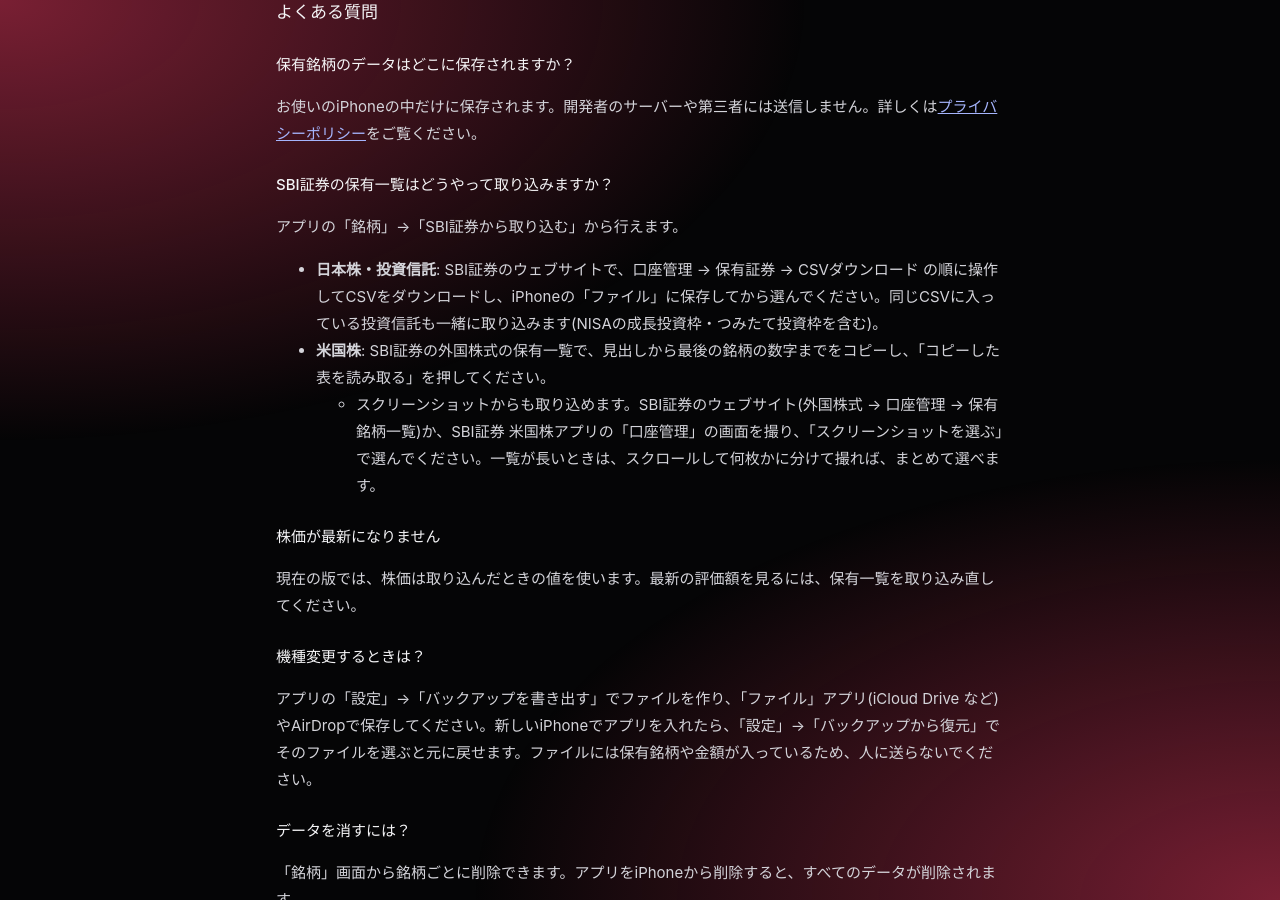
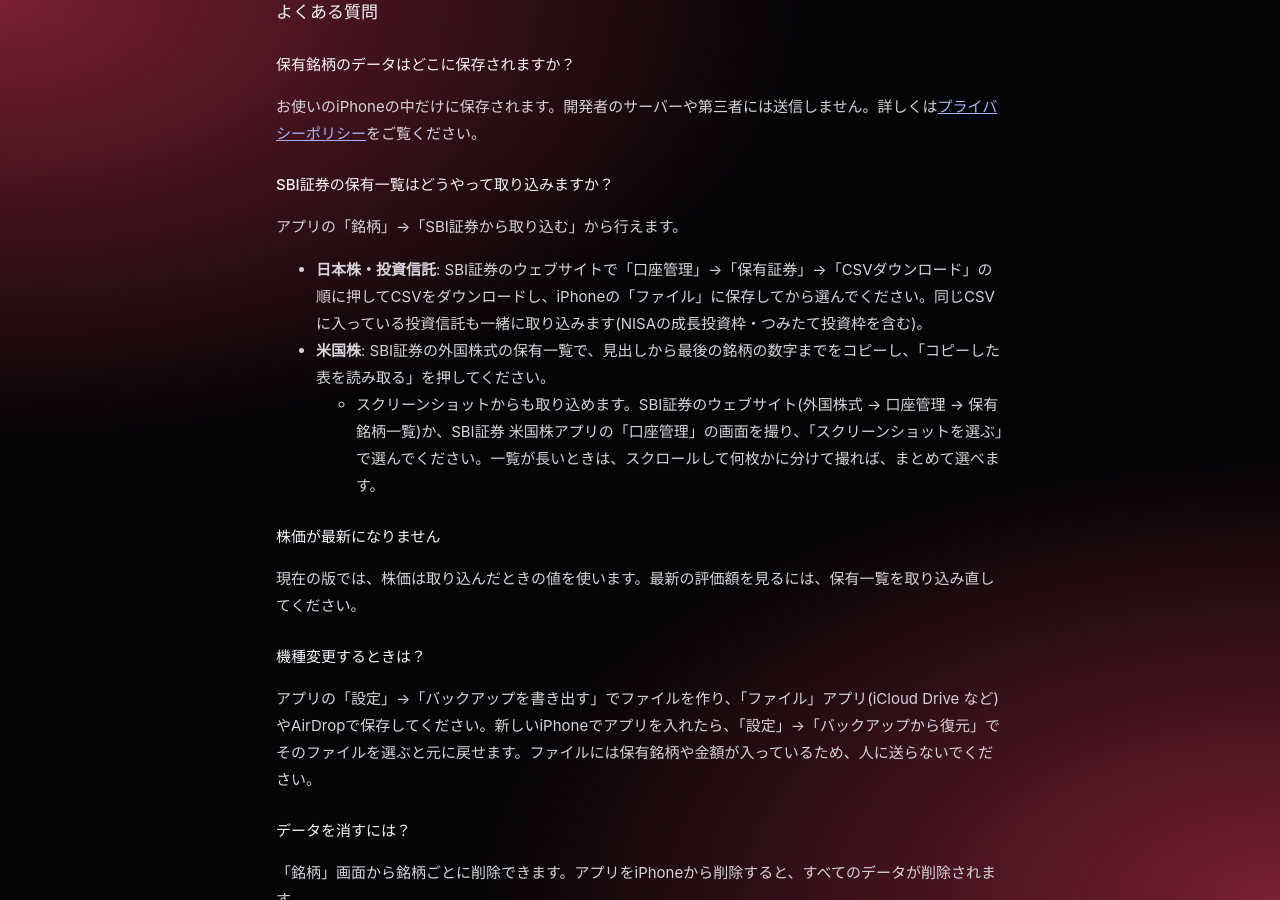
Before and after one commit to kasane-app/kasane-app.github.io, a Jekyll site: the page built from support.md, in a window 1280 px wide and 900 px high, scrolled down 434 px. Built offline with Jekyll 4.4.1, drawn with Linux system fonts in a browser that asks for light colours.

Commit message:
サポート: CSVの手順を、アプリと同じ書き方(ボタンの名前をかぎかっこで)にそろえる

```diff
--- a/support.md
+++ b/support.md
@@ -24,7 +24,7 @@
 
 アプリの「銘柄」→「SBI証券から取り込む」から行えます。
 
-- **日本株・投資信託**: SBI証券のウェブサイトで、口座管理 → 保有証券 → CSVダウンロード の順に操作してCSVをダウンロードし、iPhoneの「ファイル」に保存してから選んでください。同じCSVに入っている投資信託も一緒に取り込みます(NISAの成長投資枠・つみたて投資枠を含む)。
+- **日本株・投資信託**: SBI証券のウェブサイトで「口座管理」→「保有証券」→「CSVダウンロード」の順に押してCSVをダウンロードし、iPhoneの「ファイル」に保存してから選んでください。同じCSVに入っている投資信託も一緒に取り込みます(NISAの成長投資枠・つみたて投資枠を含む)。
 - **米国株**: SBI証券の外国株式の保有一覧で、見出しから最後の銘柄の数字までをコピーし、「コピーした表を読み取る」を押してください。
   - スクリーンショットからも取り込めます。SBI証券のウェブサイト(外国株式 → 口座管理 → 保有銘柄一覧)か、SBI証券 米国株アプリの「口座管理」の画面を撮り、「スクリーンショットを選ぶ」で選んでください。一覧が長いときは、スクロールして何枚かに分けて撮れば、まとめて選べます。
 
```
